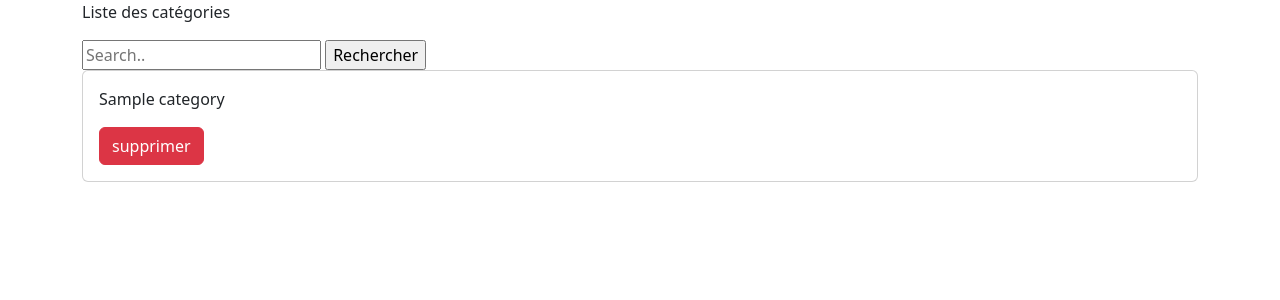
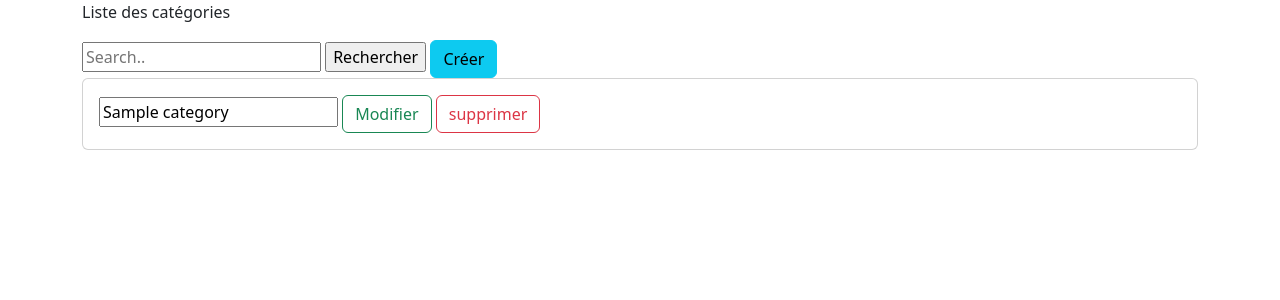
Before and after one commit to mathisbachelier/e-commerce, a PHP site: template E-Commerce/views/categoryManagement/index.php in a window 1280 px wide. Shown: the part 56-356 px from the top of the page. Run offline with PHP 8.4, Linux system fonts and the light colour scheme; the template is opened without the code that fills it: most values are stand-ins (such as "Sample title", 1, 10 or a date in 2020); some libraries are stand-ins or nearby versions.

Commit message:
Create + edit category OK

```diff
--- a/E-Commerce/app/models/Category.php
+++ b/E-Commerce/app/models/Category.php
@@ -23,4 +23,10 @@ class Category extends Model
         return $this->query("SELECT * FROM {$this->table} WHERE name like ?",[$search]);
     }
 
+    public function changeRole(int $id,int $role)
+    {
+        $stmt =  $this->db->getPDO()->prepare("UPDATE {$this->table} SET role = ? WHERE id = ?");
+        $stmt->execute([$role, $id]);
+
 }
+}
--- a/E-Commerce/public/index.php
+++ b/E-Commerce/public/index.php
@@ -34,7 +34,9 @@ $router->get('/user_management/:id','App\controllers\UserManagementController@sh
 $router->get('/categoryManagement','App\controllers\CategoryManagementController@index');
 $router->post('/categoryManagement/delete/:id','App\controllers\CategoryManagementController@destroy');
 $router->post('/categoryManagement/search/','App\controllers\CategoryManagementController@research');
-
+$router->post('/categoryManagement/edit/:id', 'App\controllers\CategoryManagementController@update');
+$router->get('/categoryManagement/create', 'App\controllers\CategoryManagementController@create');
+$router->post('/categoryManagement/create', 'App\controllers\CategoryManagementController@createCategory');
 try{
      $router->run();
 } catch(\Exception $e) {
--- /dev/null
+++ b/E-Commerce/views/categoryManagement/create.php
@@ -0,0 +1,6 @@
+<p>Nom de la categorie:</p>
+
+<form style="display:inline" action="/E-Commerce-BTS-SIO/E-Commerce/categoryManagement/create" method="POST">
+    <input type="text" name="name">
+    <input type="submit" class="btn btn-info" value="Créer">
+</form>
--- a/E-Commerce/views/categoryManagement/index.php
+++ b/E-Commerce/views/categoryManagement/index.php
@@ -4,15 +4,19 @@
   <input type="text" name="search" placeholder="Search..">
   <input type="submit" value="Rechercher">
 </form>
-
+<form style="display:inline" action="/E-Commerce-BTS-SIO/E-Commerce/categoryManagement/create" method="GET">
+  <input type="submit" class="btn btn-info" value="Créer">
+</form>
 <?php
-
 foreach($params['categories'] as $category): ?>
     <div class="card mb-3">
       <div class="card-body">
-        <p><?= $category->name ?></p>
-        <form style="display:inline"  action="/E-Commerce-BTS-SIO/E-Commerce/categoryManagement/delete/<?= $category->id; ?>" method="POST">
-          <input type="submit" class="btn btn-danger" value="supprimer">
+        <form action="/E-Commerce-BTS-SIO/E-Commerce/categoryManagement/edit/<?= $category->id; ?>" method="post">
+          <input type="text" name="name" value="<?= $category->name; ?>">
+          <input type="submit" class="btn btn-outline-success" id="name" value="Modifier">
+          <form style="display:inline"  action="/E-Commerce-BTS-SIO/E-Commerce/categoryManagement/delete/<?= $category->id; ?>" method="POST">
+            <input type="submit" class="btn btn-outline-danger" value="supprimer">
+          </form>
         </form>
       </div>
     </div>
```
Also changed, not shown: E-Commerce/app/controllers/CategoryManagementController.php (+23 -0 lines), E-Commerce/database/e_commerce.sql (line endings or trailing spaces).
